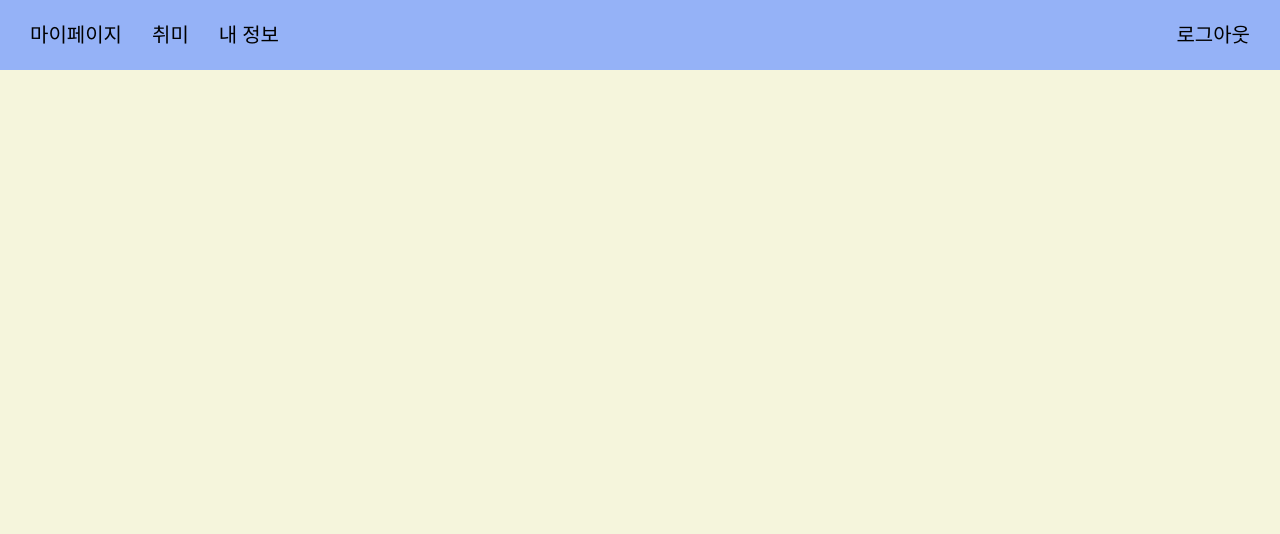
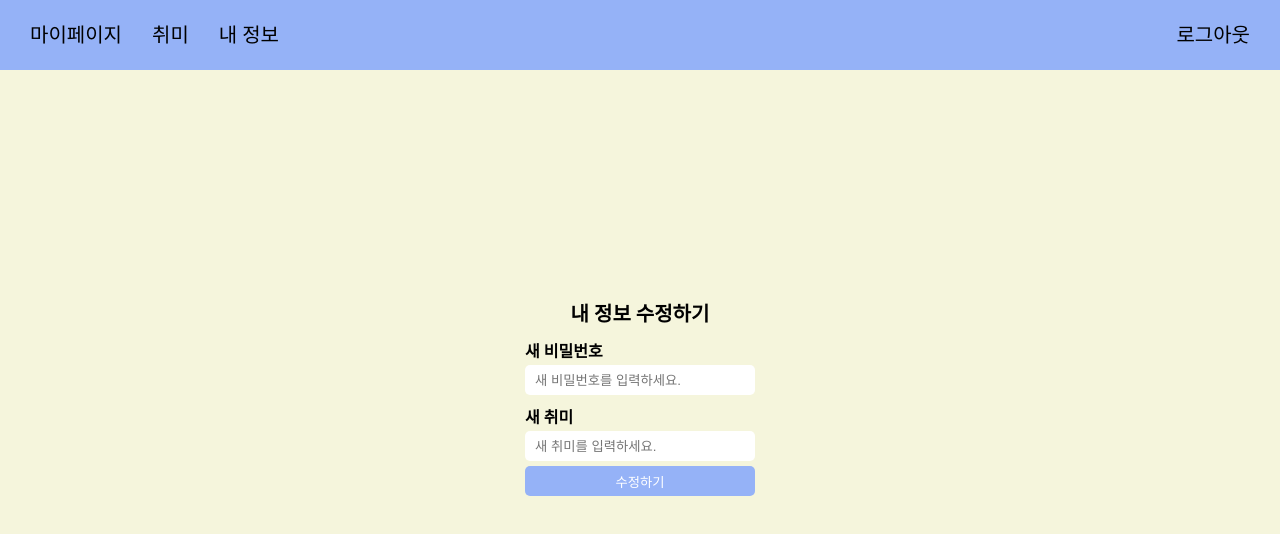
Before and after one commit to AND-SOPT-WEB/SeonghuiMoon, a React (Vite) app in the folder week4/: page /mypage in a window 1280 px wide. Shown: the top 534 px of the page. Built offline with nearby package versions, Linux system fonts and the light colour scheme.

Commit message:
feat: 내 정보 페이지 구현

```diff
--- a/week4/src/pages/Mypage.tsx
+++ b/week4/src/pages/Mypage.tsx
@@ -1,10 +1,44 @@
+import styled from "@emotion/styled";
 import Header from "../components/header/Header";
+import Title from "../components/title/Title";
+import Input from "../components/input/Input";
+import Button from "../components/button/Button";
+
 const MyPage = () => {
   return (
-    <div>
+    <MyPageContainer>
       <Header />
-    </div>
+      <Title text="내 정보 수정하기" />
+      <MyBox>
+        <SubTitle>새 비밀번호</SubTitle>
+        <Input placeholder="새 비밀번호를 입력하세요." type="password" />
+        <SubTitle>새 취미</SubTitle>
+        <Input placeholder="새 취미를 입력하세요." />
+        <Button text="수정하기" />
+      </MyBox>
+    </MyPageContainer>
   );
 };
 
+const MyPageContainer = styled.div`
+  display: flex;
+  align-items: center;
+  justify-content: center;
+  height: 100vh;
+  display: flex;
+  flex-direction: column;
+`;
+
+const MyBox = styled.div`
+  display: flex;
+  flex-direction: column;
+  gap: 0.5rem;
+`;
+
+const SubTitle = styled.div`
+  font-size: 1.6rem;
+  font-weight: bold;
+  margin-top: 1rem;
+`;
+
 export default MyPage;
```
